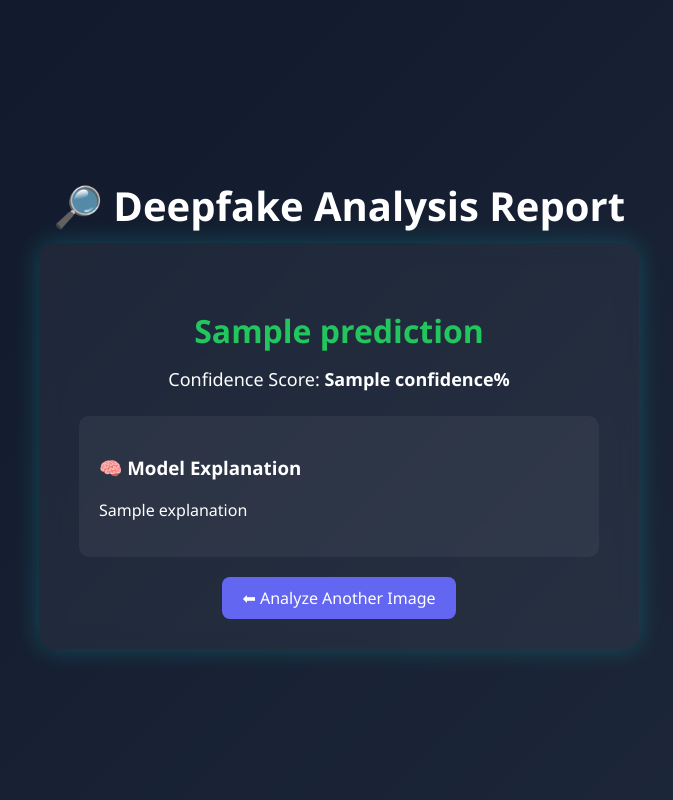
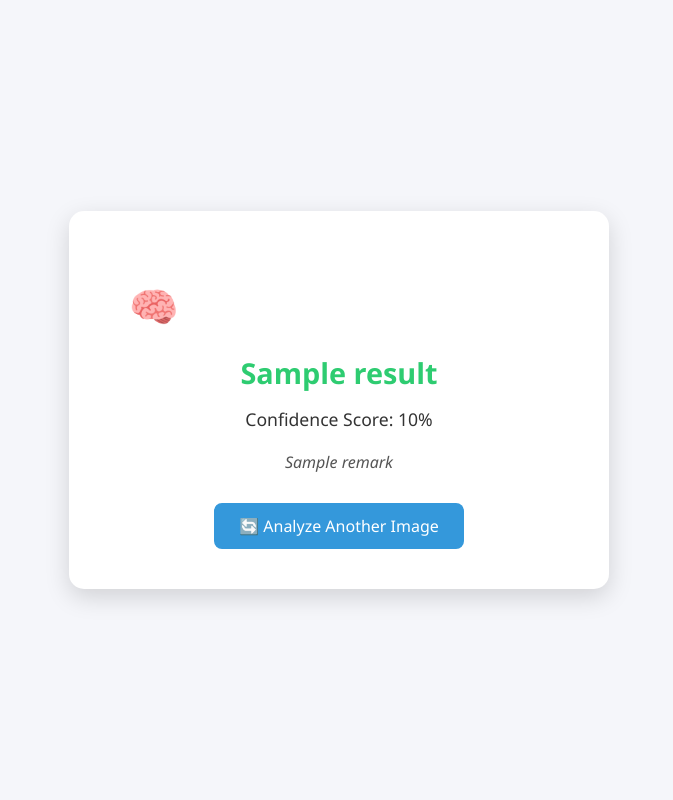
Before and after one commit to AnnmariaJones/Tink4, a Flask app: template templates/result.html in a window 1280 px wide. Shown: the whole page, without its empty margins (301-974 px from the left). Run offline with Flask 3, Linux system fonts and the light colour scheme; the template is opened without the code that fills it: most values are stand-ins (such as "Sample title", 1, 10 or a date in 2020).

Commit message:
Refined result page UI with styled card, dynamic colors, confidence, and remark

```diff
--- a/app.py
+++ b/app.py
@@ -23,18 +23,21 @@
 else:
     print(f"Model file not found at {model_path}. The app will run but predictions will be placeholder.")
 
-# Prediction function (placeholder if model is None)
+# Prediction function
 def predict_image(image_path):
     img = Image.open(image_path).convert("RGB")
 
-    # If model loaded, you can add preprocessing + real prediction here
     if model:
-        # TODO: Add real preprocessing and prediction
-        return "FAKE"  # placeholder until you implement
+        # TODO: Add real preprocessing + inference
+        label = "FAKE"
+        confidence = 0.85  # placeholder
     else:
-        return "FAKE"  # placeholder
+        label = "FAKE"
+        confidence = 0.85  # placeholder
 
-# Routes
+    remark = "High likelihood of manipulation" if label == "FAKE" else "Looks authentic"
+    return label, confidence, remark
+
 @app.route("/", methods=["GET", "POST"])
 def index():
     if request.method == "POST":
@@ -48,20 +51,15 @@
         file.save(filepath)
         print(f"Saved file to {filepath}")
 
-        result = predict_image(filepath)
+        label, confidence, remark = predict_image(filepath)
 
-        # Check if template exists
-        try:
-            return render_template("result.html", result=result)
-        except Exception as e:
-            return f"Error rendering template: {e}"
+        return render_template("result.html",
+                               result=label,
+                               confidence=confidence,
+                               remark=remark)
 
-    try:
-        return render_template("index.html")
-    except Exception as e:
-        return f"Error rendering template: {e}"
+    return render_template("index.html")
 
-# Start app safely
 if __name__ == "__main__":
     print("Starting Flask deepfake detector app...")
     app.run(debug=True)
--- a/templates/result.html
+++ b/templates/result.html
@@ -1,35 +1,74 @@
 <!DOCTYPE html>
 <html>
 <head>
-    <title>Analysis Result | DeepShield</title>
+    <title>DeepShield | Result</title>
     <link rel="stylesheet" href="{{ url_for('static', filename='style.css') }}">
+    <style>
+        body {
+            font-family: 'Segoe UI', Tahoma, Geneva, Verdana, sans-serif;
+            background: #f5f6fa;
+            display: flex;
+            justify-content: center;
+            align-items: center;
+            min-height: 100vh;
+            margin: 0;
+        }
+
+        .result-container {
+            background: #fff;
+            padding: 40px 60px;
+            border-radius: 15px;
+            box-shadow: 0 8px 25px rgba(0,0,0,0.15);
+            text-align: center;
+            max-width: 450px;
+        }
+
+        h1 {
+            font-size: 2.5em;
+            margin-bottom: 20px;
+        }
+
+        .label {
+            font-size: 1.8em;
+            font-weight: bold;
+            color: {% if result == 'FAKE' %}#e74c3c{% else %}#2ecc71{% endif %};
+        }
+
+        .info {
+            margin: 15px 0;
+            font-size: 1.1em;
+            color: #333;
+        }
+
+        .remark {
+            margin-top: 20px;
+            font-style: italic;
+            color: #555;
+        }
+
+        a {
+            display: inline-block;
+            margin-top: 30px;
+            text-decoration: none;
+            color: #fff;
+            background: #3498db;
+            padding: 12px 25px;
+            border-radius: 8px;
+            transition: 0.3s;
+        }
+
+        a:hover {
+            background: #2980b9;
+        }
+    </style>
 </head>
 <body>
-
-<div class="container">
-
-    <h1>🔎 Deepfake Analysis Report</h1>
-
-    <div class="result-card">
-
-        <h2 class="{{ 'fake' if prediction == 'AI-Generated' else 'real' }}">
-            {{ prediction }}
-        </h2>
-
-        <div class="confidence">
-            Confidence Score: <strong>{{ confidence }}%</strong>
-        </div>
-
-        <div class="explanation">
-            <h3>🧠 Model Explanation</h3>
-            <p>{{ explanation }}</p>
-        </div>
-
-        <a href="/" class="back-btn">⬅ Analyze Another Image</a>
-
+    <div class="result-container">
+        <h1>🧠 DeepShield Result</h1>
+        <div class="label">{{ result }}</div>
+        <div class="info">Confidence Score: {{ (confidence*100)|round(2) }}%</div>
+        <div class="remark">{{ remark }}</div>
+        <a href="/">🔄 Analyze Another Image</a>
     </div>
-
-</div>
-
 </body>
 </html>
```
